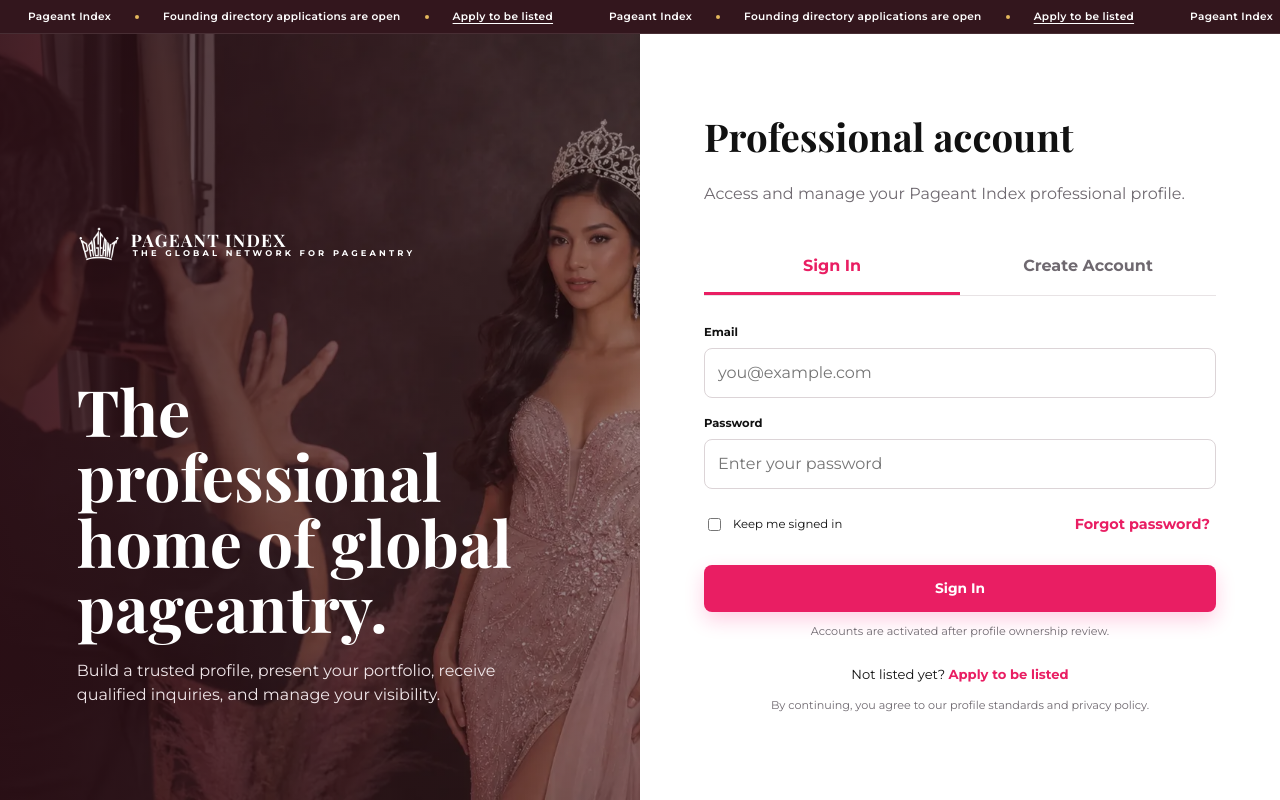
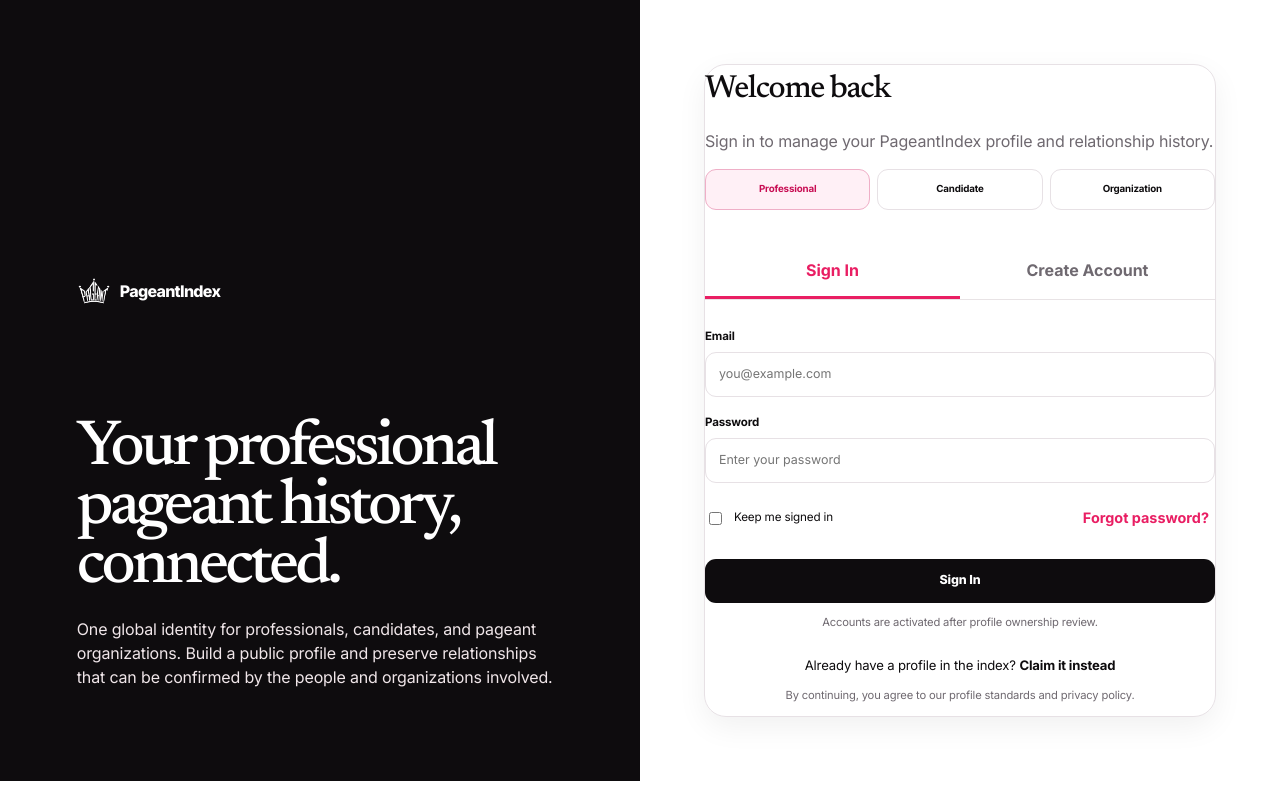
Before and after one commit to masinlocandher-max/PAGEANTINDEX, a website: page sign-in/index.html in a window 1280 px wide. Drawn offline with nearby package versions, Linux system fonts and the light colour scheme.

Commit message:
Rebrand sign-in experience

```diff
--- a/sign-in/index.html
+++ b/sign-in/index.html
@@ -4,32 +4,24 @@
     <meta charset="utf-8" />
     <meta name="viewport" content="width=device-width,initial-scale=1" />
     <meta name="robots" content="noindex,follow" />
-    <title>Sign In | Pageant Index</title>
-    <meta
-      name="description"
-      content="Sign in to your Pageant Index Candidate or Supplier account, private profile workspace, saved suppliers, pageants, and inquiries."
-    />
-    <meta property="og:title" content="Sign In | Pageant Index" />
-    <meta property="og:description" content="Access your secure Pageant Index Candidate or Supplier workspace." />
+    <title>Sign In | PageantIndex</title>
+    <meta name="description" content="Sign in to manage your PageantIndex profile, portfolio, relationship history, invitations, confirmations, and verification." />
+    <meta property="og:title" content="Sign In | PageantIndex" />
+    <meta property="og:description" content="Access your PageantIndex profile workspace." />
     <meta property="og:type" content="website" />
-    <meta property="og:site_name" content="Pageant Index" />
+    <meta property="og:site_name" content="PageantIndex" />
     <meta property="og:locale" content="en_US" />
-    <meta
-      property="og:image"
-      content="https://www.pageantindex.com/public/images/hero-backstage-v2.jpg"
-    />
-    <meta name="twitter:card" content="summary_large_image" />
-    <meta name="theme-color" content="#ff1478" />
+    <meta name="theme-color" content="#0e0c0e" />
     <link rel="canonical" href="https://www.pageantindex.com/sign-in/" />
-    <link rel="alternate" hreflang="en" href="https://www.pageantindex.com/sign-in/" />
-    <link rel="alternate" hreflang="x-default" href="https://www.pageantindex.com/sign-in/" />
     <link rel="stylesheet" href="/public/style.css" />
+    <link rel="stylesheet" href="/public/launch-v2.css" />
     <link rel="icon" href="/public/images/pageant-icon.png" />
     <link rel="manifest" href="/manifest.webmanifest" />
   </head>
-  <body data-page="signin">
+  <body data-page="signin" class="pi-v2">
     <div id="app"></div>
     <script src="/public/seo.js" defer></script>
     <script src="/public/app.js?v=20260803" defer></script>
+    <script src="/public/launch-v2.js" defer></script>
   </body>
 </html>
```
